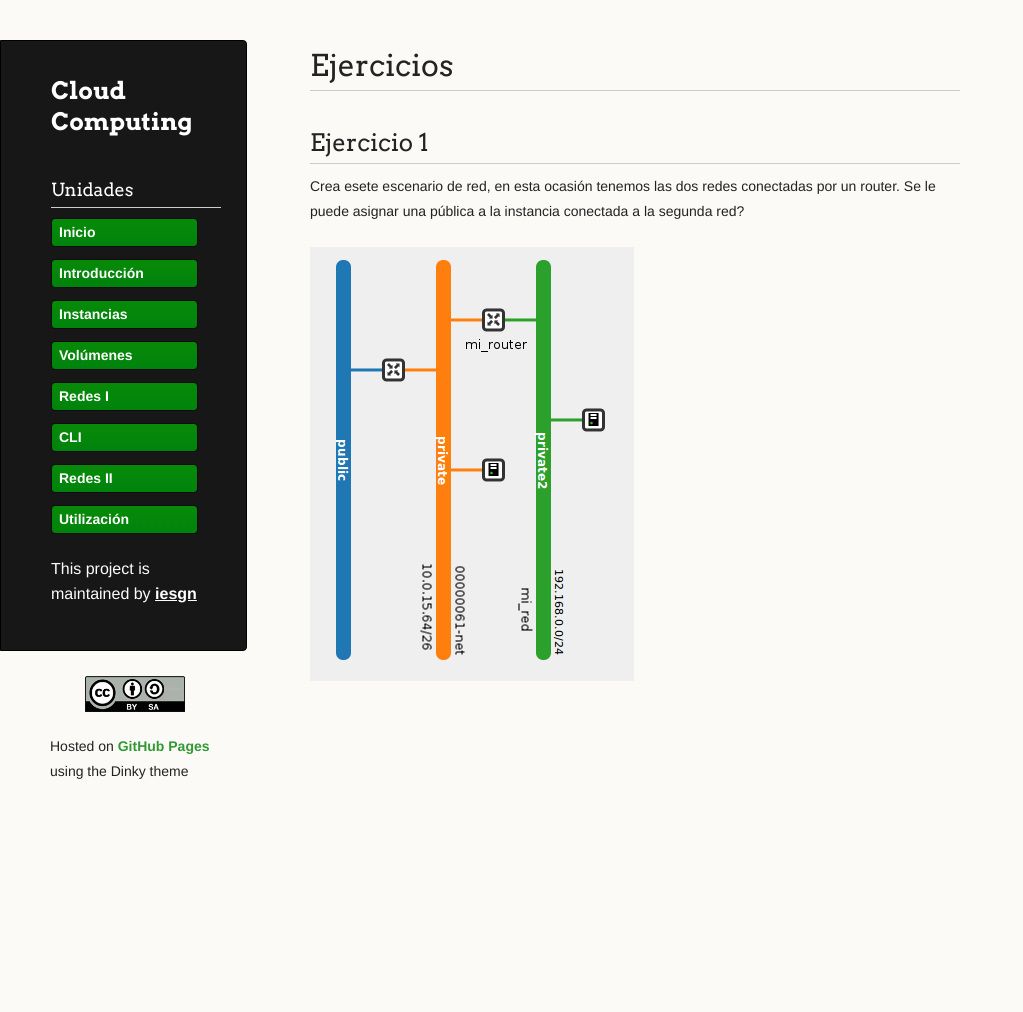
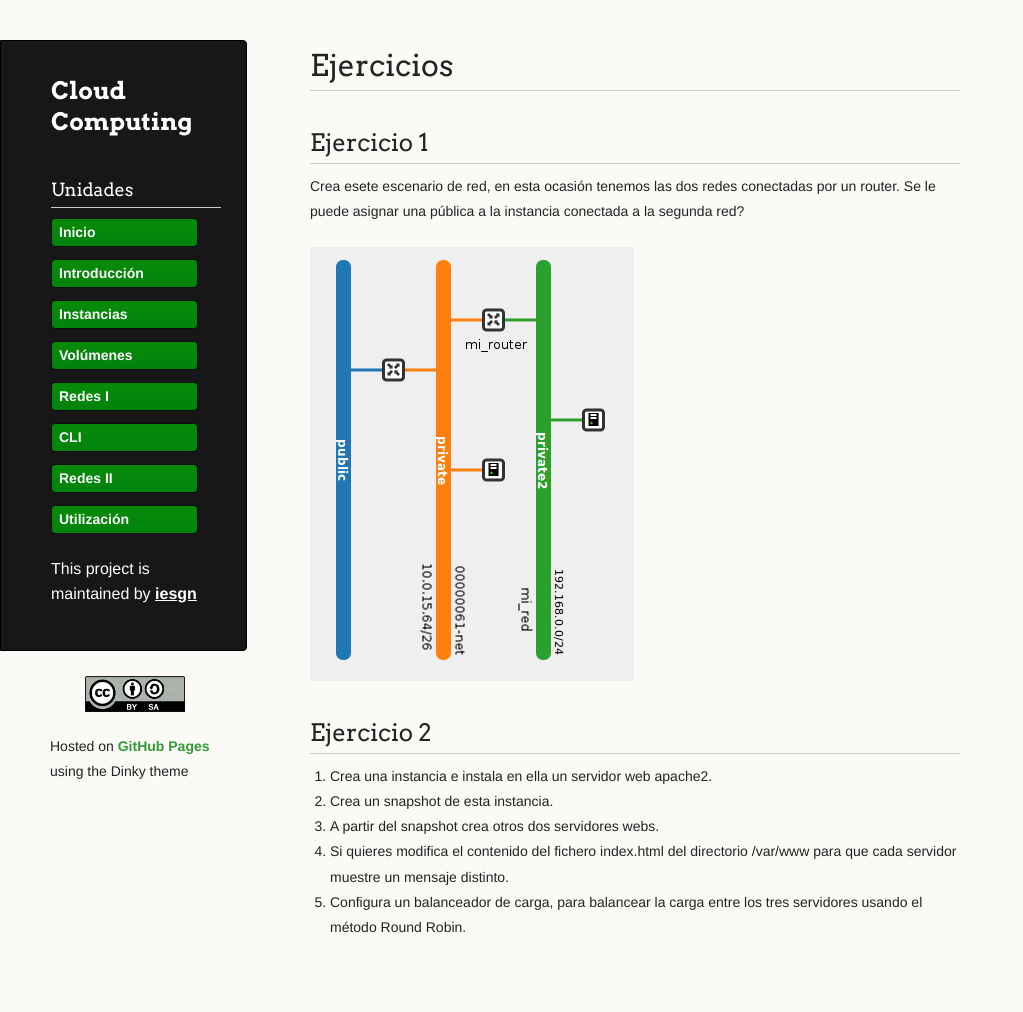
Before and after one commit to iesgn/cloud2, a Jekyll site: the page built from curso/u6/ejercicios2.md, in a window 1280 px wide. Shown: the whole page, without its empty margins (0-1023 px from the left). Built offline with Jekyll 4.4.1, drawn with Linux system fonts in a browser that asks for light colours; before the commit the page ends 900 px from its top, so only the background shows below that.

Commit message:
Ejercicios unidad 6

```diff
--- a/curso/u6/ejercicios2.md
+++ b/curso/u6/ejercicios2.md
@@ -9,3 +9,11 @@ menu:
 Crea esete escenario de red, en esta ocasión tenemos las dos redes conectadas por un router. Se le puede asignar una pública a la instancia conectada a la segunda red?
 
 ![red](img/red4.png)
+
+## Ejercicio 2
+
+1. Crea una instancia e instala en ella un servidor web apache2.
+2. Crea un snapshot de esta instancia.
+3. A partir del snapshot crea otros dos servidores webs.
+4. Si quieres modifica el contenido del fichero index.html del directorio /var/www para que cada servidor muestre un mensaje distinto.
+5. Configura un balanceador de carga, para balancear la carga entre los tres servidores usando el método Round Robin.
```
